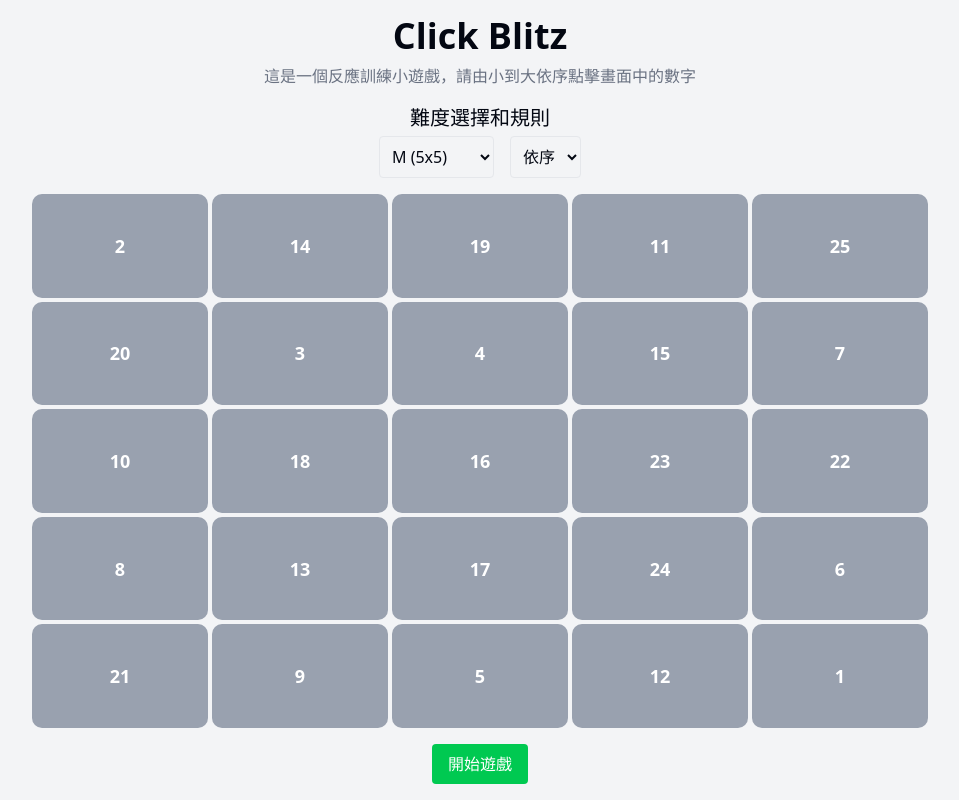
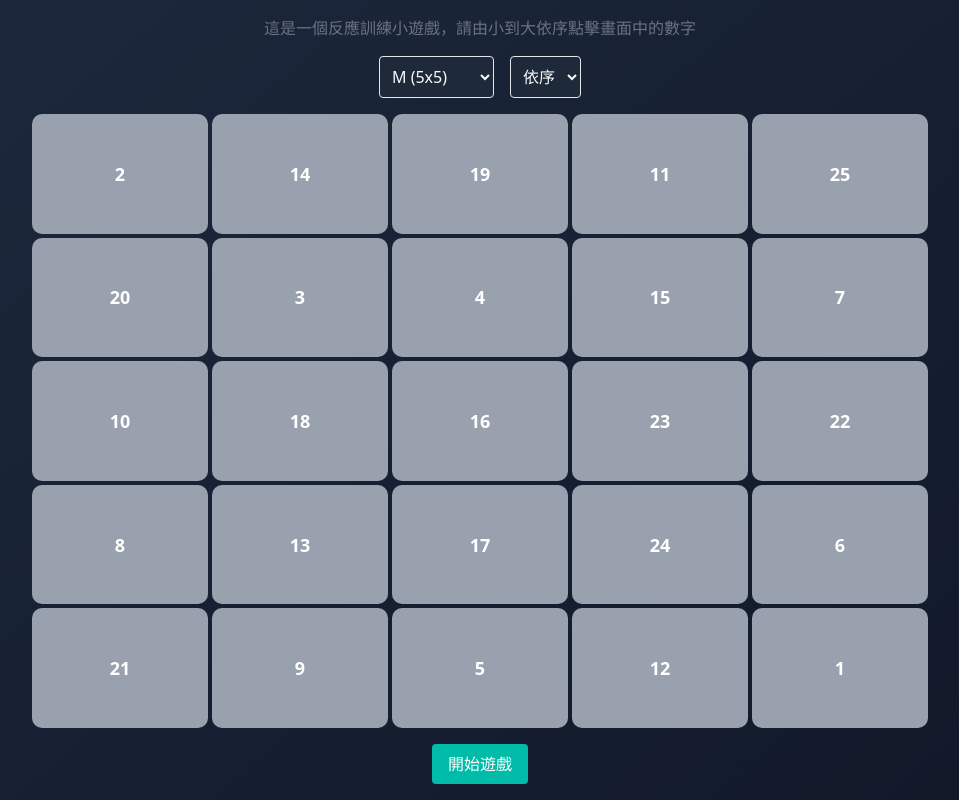
Before and after one commit to liuchiawei/flash-dial, a Next.js app: page / in a window 1280 px wide. Shown: the whole page, without its empty margins (160-1119 px from the left). Built offline with nearby package versions, Linux system fonts and the light colour scheme.

Commit message:
edit style

```diff
--- a/src/components/ui/Game.tsx
+++ b/src/components/ui/Game.tsx
@@ -138,24 +138,19 @@ export default function Home() {
   };
 
   return (
-    <div className="flex flex-col items-center justify-center h-screen w-full bg-gray-100 p-4 gap-4">
+    <div className="flex flex-col items-center justify-center h-screen w-full bg-linear-140 from-slate-800 to-gray-900 p-4 gap-4 text-gray-50">
       {/* Title Section 標題 */}
-      <div className="flex flex-col items-center justify-center gap-2">
-        <h1 className="text-4xl font-bold">Click Blitz</h1>
       <p className="text-gray-500 text-justify">
         這是一個反應訓練小遊戲，請由小到大依序點擊畫面中的數字
       </p>
-      </div>
 
       {/* Difficulty and Rule Selection Section 顯示難度和規則選擇 */}
       {!isPlaying && (
-        <div className="flex flex-col items-center justify-center gap-1">
-          <h2 className="text-xl">難度選擇和規則</h2>
         <div className="flex gap-4 *:cursor-pointer">
           <select
             value={difficulty}
             onChange={(e) => setDifficulty(e.target.value as Difficulty)}
-              className="p-2 border rounded"
+            className="p-2 border rounded bg-gray-800"
             disabled={isPlaying}
             title="難度"
           >
@@ -167,7 +162,7 @@ export default function Home() {
           <select
             value={rule}
             onChange={(e) => setRule(e.target.value as Rule)}
-              className="p-2 border rounded"
+            className="p-2 border rounded bg-gray-800"
             disabled={isPlaying}
             title="規則"
           >
@@ -177,7 +172,6 @@ export default function Home() {
               </option>
             ))}
           </select>
-          </div>
         </div>
       )}
 
@@ -191,16 +185,6 @@ export default function Home() {
           <div className="text-gray-500">
             最佳時間：{bestTime !== null ? `${bestTime} 秒` : "尚未記錄"}
           </div>
-        </div>
-      )}
-
-      {/* Game Completion Message Section 顯示遊戲完成訊息 */}
-      {nextExpectedIndex >=
-        generateTargetSequence(difficulties[difficulty].max, rule).length && (
-        <div className="text-xl font-bold text-center">
-          恭喜！
-          <br />
-          你在 {timer} 秒內完成。
         </div>
       )}
 
@@ -225,10 +209,20 @@ export default function Home() {
       {/* Start Button Section 開始按鈕 */}
       <button
         onClick={isPlaying ? () => setIsPlaying(false) : startGame}
-        className="px-4 py-2 bg-green-500 text-white rounded hover:bg-green-600 cursor-pointer"
+        className="px-4 py-2 bg-teal-500 text-white rounded hover:bg-teal-600 cursor-pointer"
       >
         {isPlaying ? "重新開始" : "開始遊戲"}
       </button>
+
+      {/* Game Completion Message Section 顯示遊戲完成訊息 */}
+      {nextExpectedIndex >=
+        generateTargetSequence(difficulties[difficulty].max, rule).length && (
+        <div className="text-xl font-bold text-center">
+          恭喜！
+          <br />
+          你在 {timer} 秒內完成。
+        </div>
+      )}
     </div>
   );
 }
--- a/src/components/ui/GameBaord.tsx
+++ b/src/components/ui/GameBaord.tsx
@@ -36,9 +36,9 @@ const GameBoard: React.FC<GameBoardProps> = ({
             className={`relative w-full h-full text-white text-lg font-bold rounded-lg flex items-center justify-center transition-all cursor-pointer active:translate-y-[1px] active:inset-shadow-sm
               ${
                 isClicked
-                  ? "bg-green-500"
+                  ? "bg-teal-500"
                   : isPlaying
-                  ? "bg-blue-500"
+                  ? "bg-gray-500"
                   : "bg-gray-400"
               }
               ${
```
Lines whose indentation alone changed are shown as unchanged.
